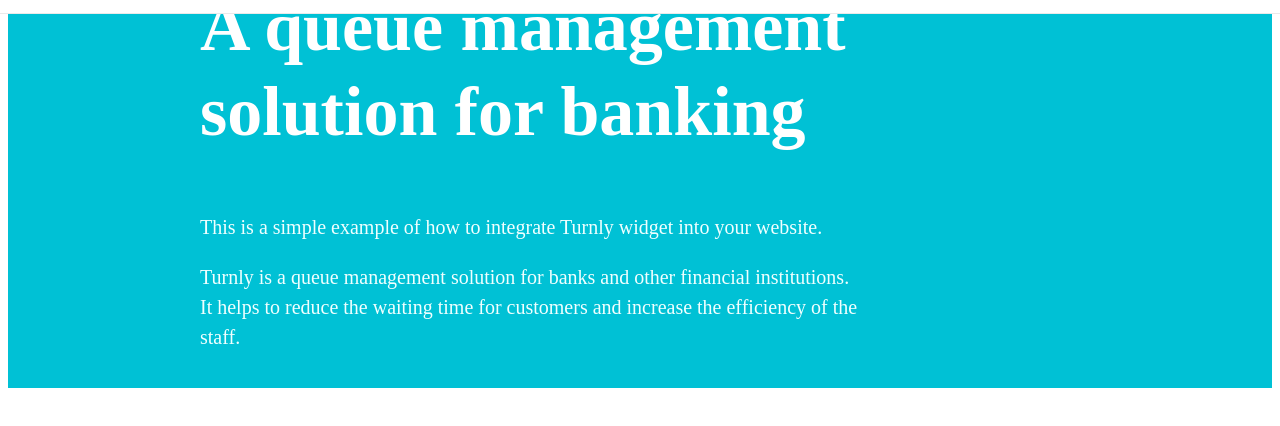
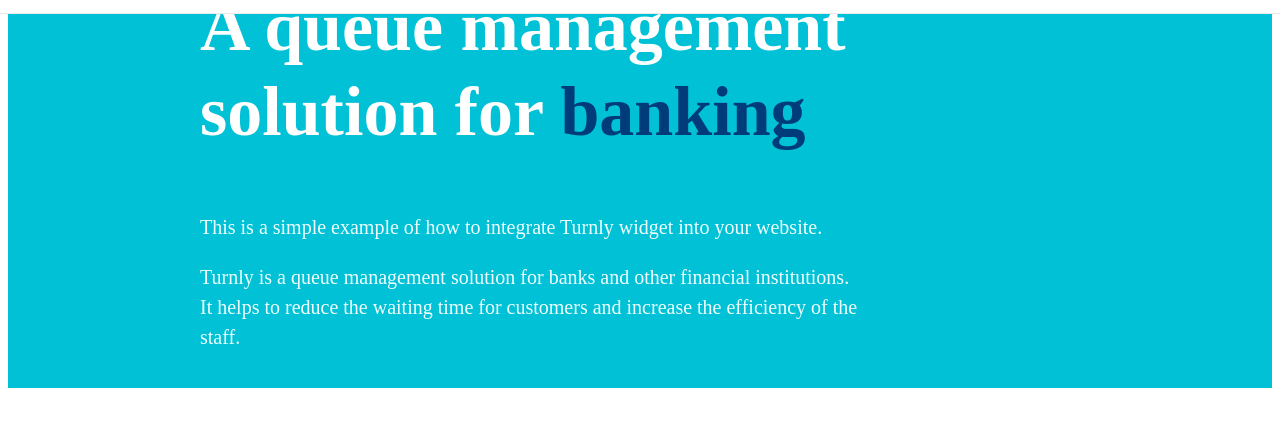
Before and after one commit to turnly/demo-bank, a plain HTML site: page index.html in a window 1280 px wide. Shown: the part 98-524 px from the top of the page. Drawn offline with Linux system fonts and the light colour scheme; a script that the page names is missing.

Commit message:
Update index.html

```diff
--- a/index.html
+++ b/index.html
@@ -93,7 +93,7 @@
         <h1
           class="tly-typography-title tly-typography-title--has-gaps tly-typography-title--is-h1"
         >
-          A queue management solution for banking
+          A queue management solution for <span style="color: #003B7A">banking</span>
         </h1>
         <p class="tly-typography-text tly-typography-text--has-gaps">
           This is a simple example of how to integrate Turnly widget into your
```
